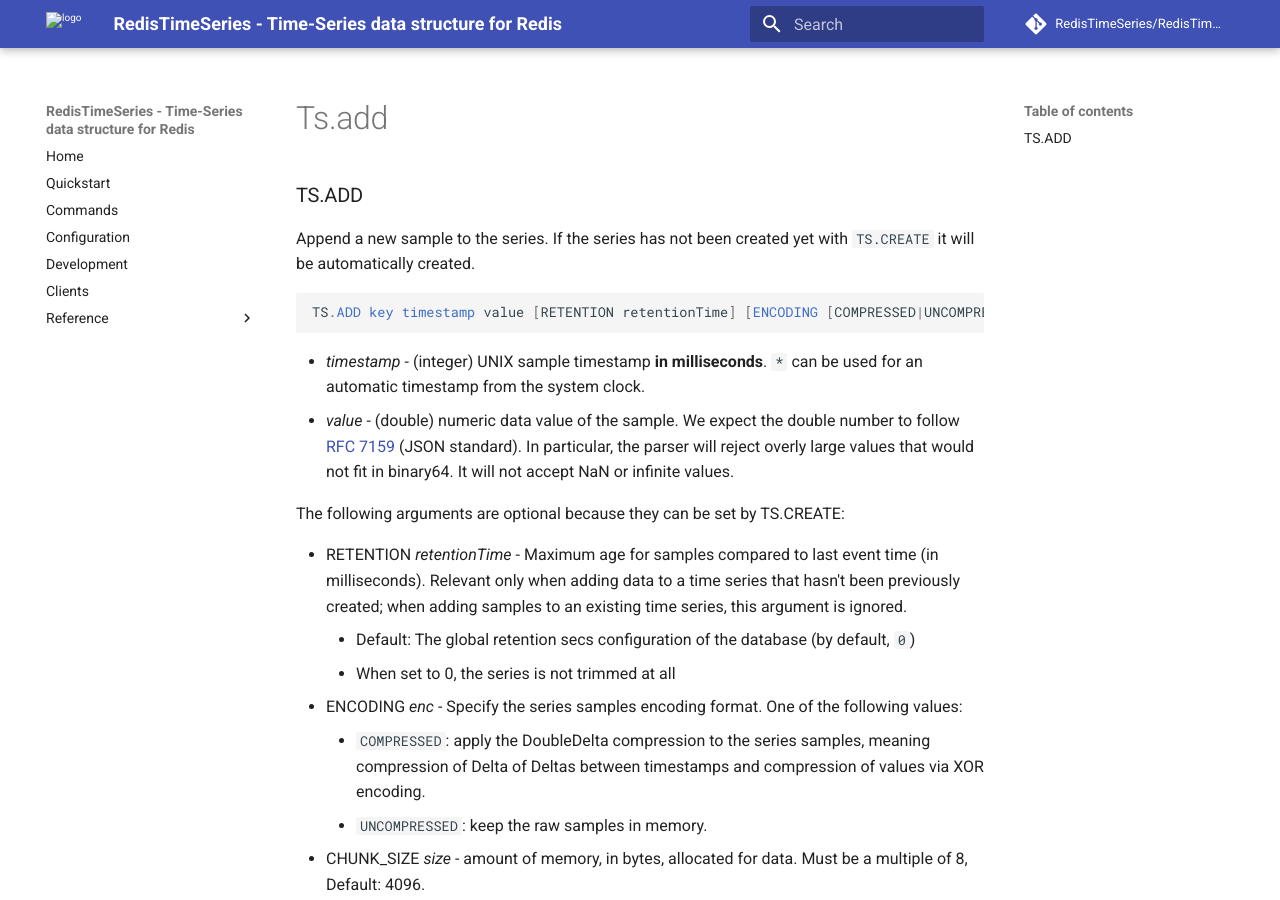
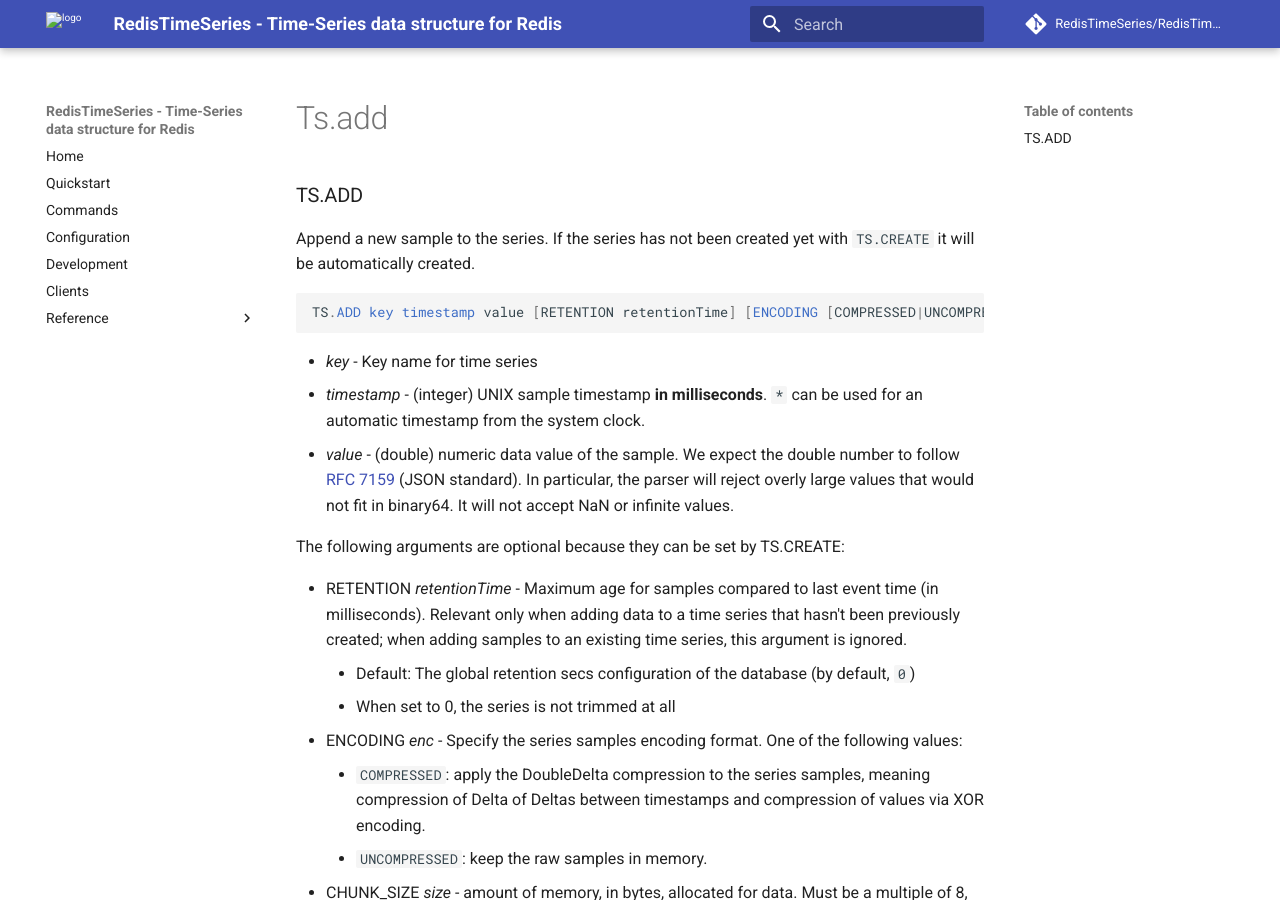
Before and after one commit to RedisTimeSeries/RedisTimeSeries, an MkDocs documentation site: the page built from docs/commands/ts.add.md, in a window 1280 px wide and 900 px high. Built offline with MkDocs 1.6.1 and Material for MkDocs 9.7.7, drawn with Linux system fonts in a browser that asks for light colours; comment, search, counter and statistics services are not loaded.

Commit message:
Update ts.add.md

````diff
--- a/docs/commands/ts.add.md
+++ b/docs/commands/ts.add.md
@@ -6,26 +6,27 @@
 TS.ADD key timestamp value [RETENTION retentionTime] [ENCODING [COMPRESSED|UNCOMPRESSED]] [CHUNK_SIZE size] [ON_DUPLICATE policy] [LABELS {label value}...]
 ```
 
-* _timestamp_ - (integer) UNIX sample timestamp **in milliseconds**. `*` can be used for an automatic timestamp from the system clock.
-* _value_ - (double) numeric data value of the sample. We expect the double number to follow [RFC 7159](https://tools.ietf.org/html/rfc7159) (JSON standard). In particular, the parser will reject overly large values that would not fit in binary64. It will not accept NaN or infinite values.
+- _key_ - Key name for time series
+- _timestamp_ - (integer) UNIX sample timestamp **in milliseconds**. `*` can be used for an automatic timestamp from the system clock.
+- _value_ - (double) numeric data value of the sample. We expect the double number to follow [RFC 7159](https://tools.ietf.org/html/rfc7159) (JSON standard). In particular, the parser will reject overly large values that would not fit in binary64. It will not accept NaN or infinite values.
 
 The following arguments are optional because they can be set by TS.CREATE:
 
- * RETENTION _retentionTime_ - Maximum age for samples compared to last event time (in milliseconds). Relevant only when adding data to a time series that hasn't been previously created; when adding samples to an existing time series, this argument is ignored.
-    * Default: The global retention secs configuration of the database (by default, `0`)
-    * When set to 0, the series is not trimmed at all
- * ENCODING _enc_ - Specify the series samples encoding format. One of the following values:
-    * `COMPRESSED`: apply the DoubleDelta compression to the series samples, meaning compression of Delta of Deltas between timestamps and compression of values via XOR encoding.
-    * `UNCOMPRESSED`: keep the raw samples in memory.
- * CHUNK_SIZE _size_ - amount of memory, in bytes, allocated for data. Must be a multiple of 8, Default: 4096.
- * ON_DUPLICATE _policy_ - overwrite key and database configuration for `DUPLICATE_POLICY` (policy for handling multiple samples with identical timestamps). One of the following values:
-   * `BLOCK` - an error will occur for any out of order sample
-   * `FIRST` - ignore any newly reported value
-   * `LAST` - override with the newly reported value
-   * `MIN` - only override if the value is lower than the existing value
-   * `MAX` - only override if the value is higher than the existing value
-   * `SUM` - If a previous sample exists, add the new sample to it so that the updated value is equal to (previous + new). If no previous sample exists, set the updated value equal to the new value.
- * LABELS {_label_ _value_}... - Set of label-value pairs that represent metadata labels of the key. Relevant only when adding data to a time series that hasn't been previously created; when adding samples to an existing time series, this argument is ignored.
+ - RETENTION _retentionTime_ - Maximum age for samples compared to last event time (in milliseconds). Relevant only when adding data to a time series that hasn't been previously created; when adding samples to an existing time series, this argument is ignored.
+    - Default: The global retention secs configuration of the database (by default, `0`)
+    - When set to 0, the series is not trimmed at all
+ - ENCODING _enc_ - Specify the series samples encoding format. One of the following values:
+    - `COMPRESSED`: apply the DoubleDelta compression to the series samples, meaning compression of Delta of Deltas between timestamps and compression of values via XOR encoding.
+    - `UNCOMPRESSED`: keep the raw samples in memory.
+ - CHUNK_SIZE _size_ - amount of memory, in bytes, allocated for data. Must be a multiple of 8, Default: 4096.
+ - ON_DUPLICATE _policy_ - overwrite key and database configuration for `DUPLICATE_POLICY` (policy for handling multiple samples with identical timestamps). One of the following values:
+   - `BLOCK` - an error will occur for any out of order sample
+   - `FIRST` - ignore any newly reported value
+   - `LAST` - override with the newly reported value
+   - `MIN` - only override if the value is lower than the existing value
+   - `MAX` - only override if the value is higher than the existing value
+   - `SUM` - If a previous sample exists, add the new sample to it so that the updated value is equal to (previous + new). If no previous sample exists, set the updated value equal to the new value.
+ - LABELS {_label_ _value_}... - Set of label-value pairs that represent metadata labels of the key. Relevant only when adding data to a time series that hasn't been previously created; when adding samples to an existing time series, this argument is ignored.
 
 #### Examples
 ```sql
````
